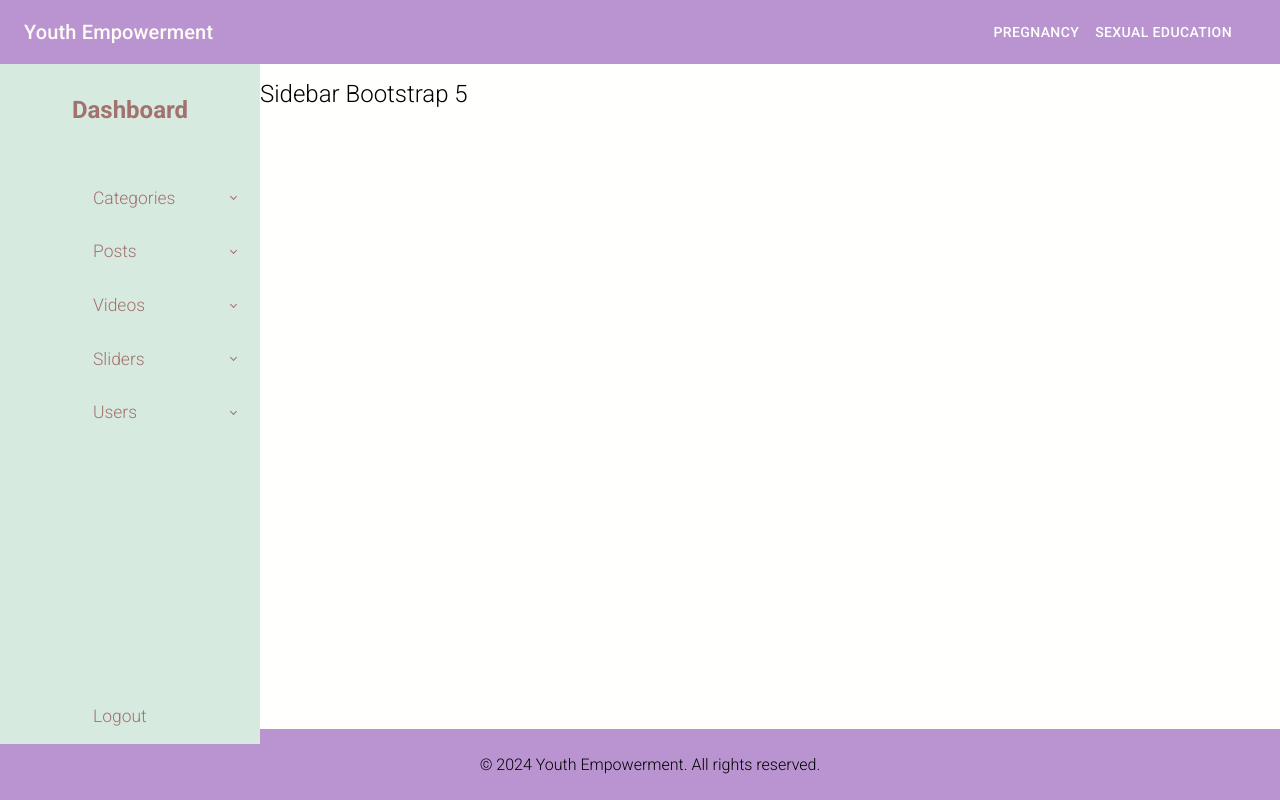
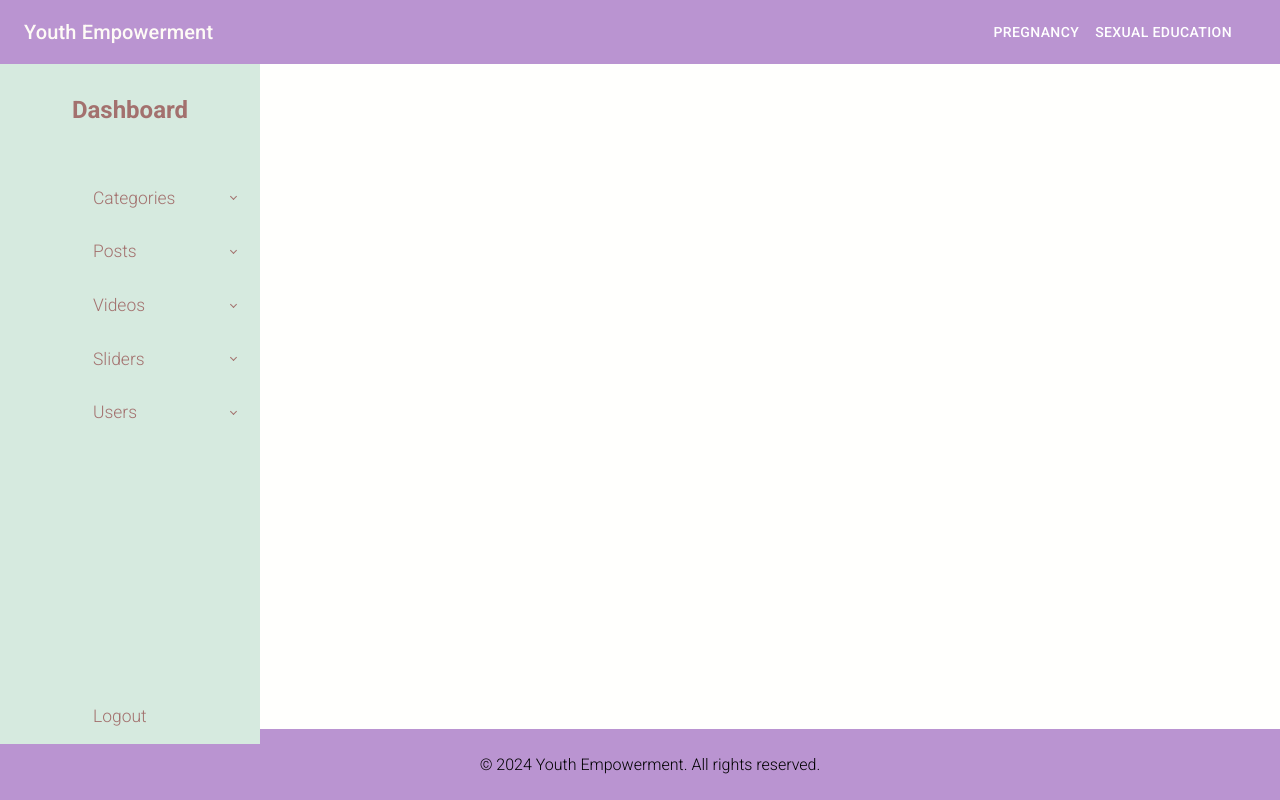
Before and after one commit to MaryAngeleen16/AP, a React (Create React App) app in the folder frontend/: page /dashboard in a window 1280 px wide. Built offline with nearby package versions, Linux system fonts and the light colour scheme; sample sign-in values are in the browser's storage; some icons are missing.

Commit message:
minor fix

```diff
--- a/frontend/src/Components/Admin/Sidebar.js
+++ b/frontend/src/Components/Admin/Sidebar.js
@@ -102,13 +102,6 @@ function Sidebar() {
                     </a>
                 </div>
             </aside>
-            <div className="main p-3">
-                <div className="text-center">
-                    <h1>
-                        Sidebar Bootstrap 5
-                    </h1>
-                </div>
-            </div>
         </div>
     );
 }
```
